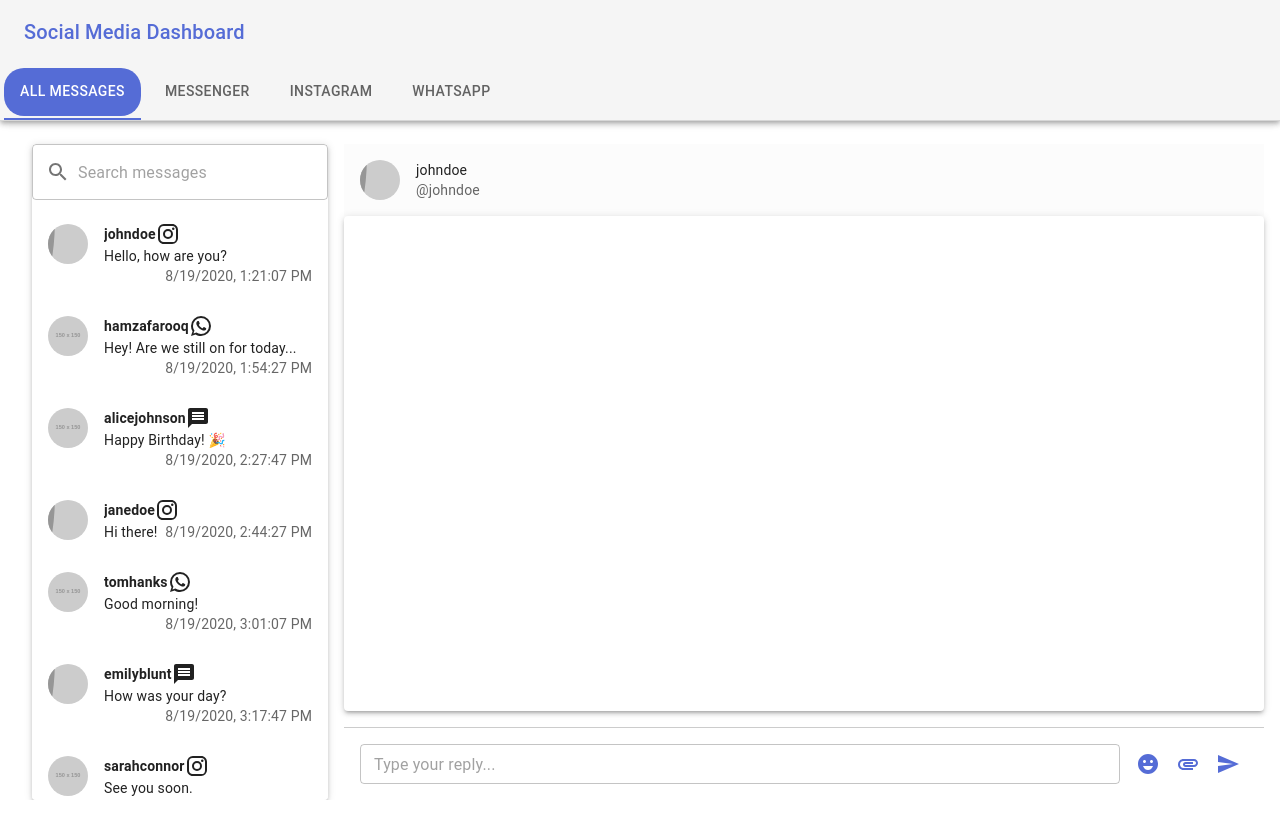
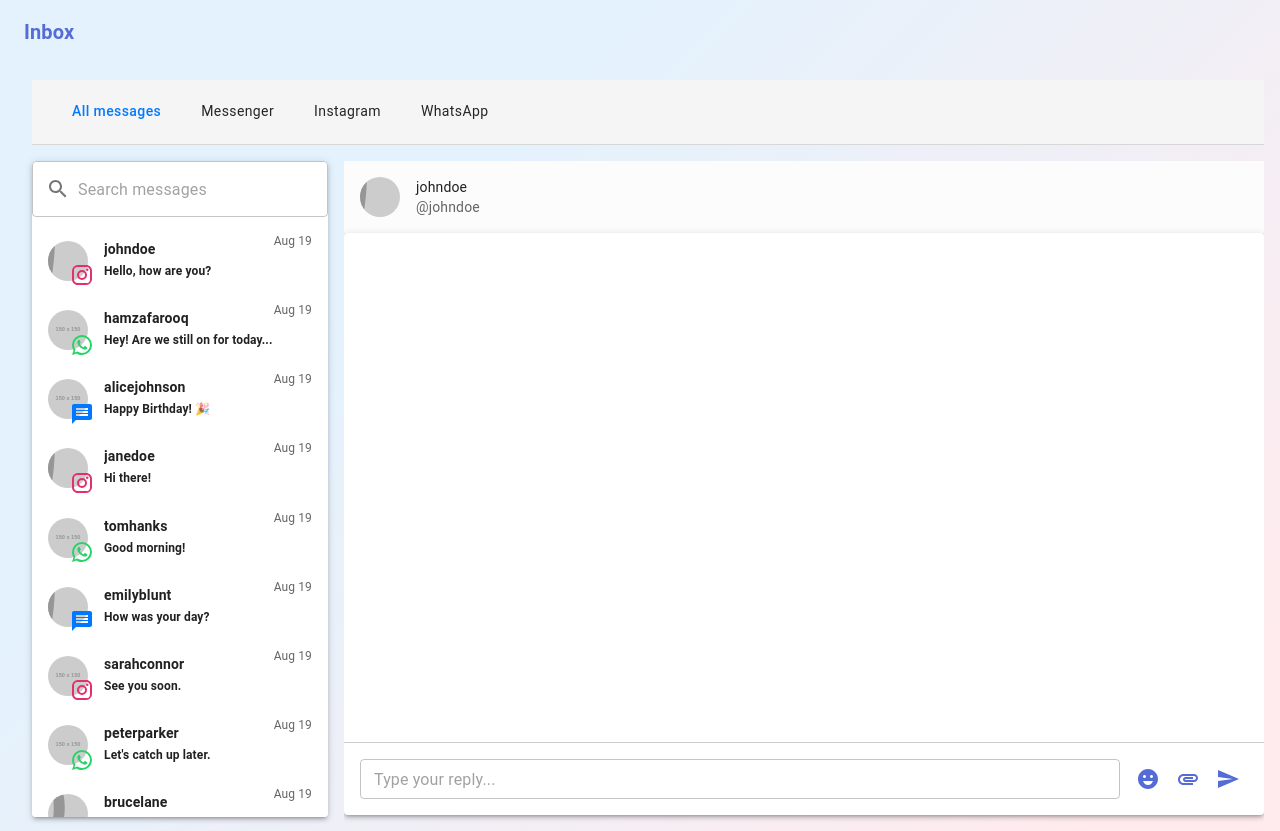
Before and after one commit to hamzafarooq009/chat-ui-influencer360, a React (Create React App) app in the folder client/: page / in a window 1280 px wide. Before the commit the page ends 800 px from the top, so only its background shows below. Built offline with nearby package versions, Linux system fonts and the light colour scheme.

Commit message:
UI updates

```diff
--- a/client/src/App.tsx
+++ b/client/src/App.tsx
@@ -7,6 +7,7 @@ import {
   AppBar,
   Toolbar,
   Box,
+  Typography,
 } from "@mui/material";
 import theme from "./theme";
 
@@ -122,16 +123,29 @@ const App: React.FC = () => {
     );
   };
 
-
   return (
     <ThemeProvider theme={theme}>
       <CssBaseline />
-      <Box>
-        <AppBar position="fixed">
-          <Navigation onChangeTab={handleSelectTab} />
+      <Box
+        sx={{
+          background: 'linear-gradient(135deg, #e3f2fd 30%, #ffebee 90%)',
+          minHeight: '100vh',
+          display: 'flex',
+          flexDirection: 'column',
+        }}
+      >
+        <AppBar position="fixed" sx={{ zIndex: theme.zIndex.drawer + 1, backgroundColor: 'transparent', boxShadow: 'none' }}>
+          <Toolbar>
+            <Typography variant="h6" component="div" sx={{ flexGrow: 1, color: 'primary.main', fontWeight: 'bold' }}>
+              Inbox
+            </Typography>
+          </Toolbar>
         </AppBar>
-        <Toolbar />
-        <Grid container spacing={2} sx={{ pt: 8, px: 2, maxWidth: "100%", margin: "0 auto" }}>
+
+        <Grid container spacing={2} sx={{ pt: 8, px: 2, maxWidth: "100%", margin: "0 auto", flexGrow: 1 }}>
+          <Grid item xs={12} md={12}>
+            <Navigation onChangeTab={handleSelectTab} />
+          </Grid>
           <Grid item xs={12} md={3}>
             <Paper elevation={3} sx={{ maxHeight: "calc(100vh - 140px)", overflowY: "auto" }}>
               <SearchBar onSearch={setSearchQuery} />
@@ -143,13 +157,13 @@ const App: React.FC = () => {
               />
             </Paper>
           </Grid>
-          <Grid item xs={12} md={isProfilePreviewOpen ? 6 : 9}>
+          <Grid item xs={10} md={isProfilePreviewOpen ? 6 : 9}>
             <ConversationPanet
               conversation={conversation}
               onSendMessage={handleSendMessage}
               selectedUser={selectedUser || users[0]}
               onHeaderClick={toggleProfilePreview}
-              onAddReaction={handleAddReaction} // Pass the handler
+              onAddReaction={handleAddReaction}
             />
           </Grid>
           {isProfilePreviewOpen && selectedUser && (
--- a/client/src/Components/ConversationPanet.tsx
+++ b/client/src/Components/ConversationPanet.tsx
@@ -14,7 +14,7 @@ import {
   Tooltip,
 } from "@mui/material";
 import EmojiEmotionsIcon from "@mui/icons-material/EmojiEmotions";
-import AttachFileIcon from '@mui/icons-material/AttachFile';
+import AttachFileIcon from "@mui/icons-material/AttachFile";
 import Picker, { EmojiClickData } from "emoji-picker-react";
 
 // Import interfaces
@@ -101,7 +101,8 @@ const ConversationPanet: React.FC<ConversationPanetProps> = ({
       sx={{
         display: "flex",
         flexDirection: "column",
-        height: "calc(90vh - 64px)",
+        height: "calc(100vh - 130px)",
+        overflowY: "auto", // Ensure scrolling for the conversation pane
       }}
     >
       {selectedUser && (
@@ -126,9 +127,12 @@ const ConversationPanet: React.FC<ConversationPanetProps> = ({
           overflowY: "auto",
           mb: 2,
           backgroundColor: "#FFFFFF",
+          display: "flex",
+          flexDirection: "column",
+          justifyContent: "flex-end",
         }}
       >
-        <List sx={{ paddingBottom: "60px" }}>
+        <List sx={{ flexGrow: 1, paddingBottom: "60px", overflowY: "auto" }}>
           {conversation.map((msg, index) => (
             <ListItem key={index} alignItems="flex-start" sx={{ position: "relative" }}>
               {msg.from !== "You" && (
@@ -201,9 +205,9 @@ const ConversationPanet: React.FC<ConversationPanetProps> = ({
               />
             </ListItem>
           ))}
-
           <div ref={messagesEndRef} />
         </List>
+        <MessageBox onSendMessage={onSendMessage} /> {/* Fixed MessageBox at the bottom */}
       </Paper>
 
       {showEmojiPicker && (
@@ -226,8 +230,6 @@ const ConversationPanet: React.FC<ConversationPanetProps> = ({
           <Picker onEmojiClick={handleEmojiClick} />
         </Box>
       )}
-
-      <MessageBox onSendMessage={onSendMessage} />
     </Box>
   );
 };
--- a/client/src/Components/MessageListt.tsx
+++ b/client/src/Components/MessageListt.tsx
@@ -1,5 +1,5 @@
 import React, { useState, useEffect } from 'react';
-import List from '@mui/material/List';
+import { List, Badge } from '@mui/material';
 import ListItem from '@mui/material/ListItem';
 import ListItemAvatar from '@mui/material/ListItemAvatar';
 import Avatar from '@mui/material/Avatar';
@@ -11,6 +11,7 @@ import WhatsAppIcon from '@mui/icons-material/WhatsApp';
 import { User, Platform } from '../interfaces'; // Ensure correct path
 import CircularProgress from '@mui/material/CircularProgress';
 import Box from '@mui/material/Box';
+import { styled } from '@mui/material/styles';
 
 interface MessageListProps {
   users: User[];
@@ -18,6 +19,20 @@ interface MessageListProps {
   selectedUser: string;
   selectedTab: Platform | 'All';
 }
+
+const StyledAvatar = styled(Avatar)({
+  position: 'relative',
+});
+
+const IconOverlay = styled('div')({
+  position: 'absolute',
+  bottom: 0,
+  right: 0,
+  borderRadius: '50%',
+  backgroundColor: 'white',
+  padding: '2px',
+  transform: 'translate(20%, 20%)',
+});
 
 const MessageListt: React.FC<MessageListProps> = ({
   users,
@@ -60,11 +75,11 @@ const MessageListt: React.FC<MessageListProps> = ({
   const getPlatformIcon = (platform: Platform) => {
     switch (platform) {
       case Platform.INSTAGRAM:
-        return <InstagramIcon />;
+        return <InstagramIcon style={{ color: '#E1306C' }} />;
       case Platform.MESSENGER:
-        return <MessageIcon />;
+        return <MessageIcon style={{ color: '#0078FF' }} />;
       case Platform.WHATSAPP:
-        return <WhatsAppIcon />;
+        return <WhatsAppIcon style={{ color: '#25D366' }} />;
       default:
         return null;
     }
@@ -77,10 +92,11 @@ const MessageListt: React.FC<MessageListProps> = ({
     return message;
   };
 
-
-  useEffect(() => {
-    console.log('paginatedUsers Users:', paginatedUsers);
-  }, [paginatedUsers]);
+  const formatDate = (dateString: string) => {
+    const date = new Date(dateString);
+    const options = { month: 'short', day: 'numeric' } as const;
+    return date.toLocaleDateString('en-US', options);
+  };
 
   return (
     <Box
@@ -98,9 +114,21 @@ const MessageListt: React.FC<MessageListProps> = ({
             button
             selected={selectedUser === user.username}
             onClick={() => onSelectUser(user.username)}
+            sx={{
+              bgcolor: selectedUser === user.username ? '#f1f3f4' : 'transparent',
+              '&:hover': {
+                bgcolor: '#f1f3f4',
+              },
+            }}
           >
             <ListItemAvatar>
-              <Avatar alt={user.username} src={user.profile_picture} />
+              <Badge
+                overlap="circular"
+                anchorOrigin={{ vertical: 'bottom', horizontal: 'right' }}
+                badgeContent={getPlatformIcon(user.platform)}
+              >
+                <Avatar alt={user.username} src={user.profile_picture} />
+              </Badge>
             </ListItemAvatar>
             <ListItemText
               primary={
@@ -108,14 +136,16 @@ const MessageListt: React.FC<MessageListProps> = ({
                   <Typography
                     sx={{ display: 'inline' }}
                     component="span"
-                    variant="body2"
+                    variant="body1"
                     color="text.primary"
                     noWrap
-                    style={{ fontWeight: 'bold' }}
+                    style={{
+                      fontWeight: selectedUser === user.username ? 'normal' : 'bold',
+                      fontSize: '14px',
+                    }}
                   >
                     {user.username}
                   </Typography>
-                  {getPlatformIcon(user.platform)}
                 </Box>
               }
               secondary={
@@ -125,20 +155,25 @@ const MessageListt: React.FC<MessageListProps> = ({
                     component="span"
                     variant="body2"
                     color="text.primary"
+                    style={{
+                      fontWeight: selectedUser === user.username ? 'normal' : 'bold',
+                      fontSize: '12px',
+                    }}
                   >
                     {truncateMessage(user.lastMessage || 'No recent messages', 30)}
-                  </Typography>
-                  <Typography
-                    sx={{ display: 'inline', float: 'right' }}
-                    component="span"
-                    variant="body2"
-                    color="text.secondary"
-                  >
-                    {user.lastMessageDate}
                   </Typography>
                 </>
               }
             />
+            <Typography
+              sx={{ display: 'inline', float: 'right', marginLeft: 'auto' }}
+              component="span"
+              variant="body2"
+              color="text.secondary"
+              style={{ fontSize: '12px' }}
+            >
+              {formatDate(user.lastMessageDate || '')}
+            </Typography>
           </ListItem>
         ))}
         {loading && (
--- a/client/src/Components/Navigation.js
+++ b/client/src/Components/Navigation.js
@@ -1,23 +1,44 @@
-import React, {useState} from 'react';
+import React, { useState } from 'react';
 import AppBar from '@mui/material/AppBar';
 import Tabs from '@mui/material/Tabs';
 import Tab from '@mui/material/Tab';
 import Toolbar from '@mui/material/Toolbar';
 import Typography from '@mui/material/Typography';
+import Box from '@mui/material/Box';
 import { styled } from '@mui/material/styles';
-import Box from '@mui/material/Box';
 
-const StyledTab = styled(Tab)(({ theme }) => ({
-    borderRadius: '20px',
-    margin: theme.spacing(0.5),
+const StyledTabs = styled(Tabs)({
+  '& .MuiTabs-indicator': {
+    display: 'flex',
+    justifyContent: 'center',
+    backgroundColor: 'transparent',
+    '& > span': {
+      maxWidth: 40,
+      width: '100%',
+      backgroundColor: '#007bff',
+    },
+  },
+});
+
+const StyledTab = styled((props) => <Tab disableRipple {...props} />)(({ theme }) => ({
+  textTransform: 'none',
+  minWidth: 0,
+  [theme.breakpoints.up('sm')]: {
+    minWidth: 0,
+  },
+  fontWeight: theme.typography.fontWeightRegular,
+  marginRight: theme.spacing(1),
+  color: 'rgba(0, 0, 0, 0.85)',
+  '&:hover': {
+    color: '#40a9ff',
+    opacity: 1,
+  },
   '&.Mui-selected': {
-      backgroundColor: theme.palette.primary.main,
-      color: theme.palette.common.white,
+    color: '#007bff',
+    fontWeight: theme.typography.fontWeightMedium,
   },
-    '&:hover': {
-      backgroundColor: theme.palette.primary.light,
-      color: theme.palette.common.white,
-      opacity: 1,
+  '&.Mui-focusVisible': {
+    backgroundColor: 'rgba(100, 95, 228, 0.32)',
   },
 }));
 
@@ -32,26 +53,22 @@ const Navigation = ({ onChangeTab }) => {
   return (
     <AppBar position="static" color="default" elevation={0} sx={{ borderBottom: 1, borderColor: 'divider', width: '100%' }}>
       <Toolbar>
-        <Typography variant="h6" component="div" sx={{ flexGrow: 1, color: 'primary.main' }}>
-          Social Media Dashboard
-        </Typography>
-      </Toolbar>
-      <Box sx={{ flexGrow: 1 }}>
-        <Tabs
+
+        <Box >
+          <StyledTabs
             value={value}
             onChange={handleChange}
             variant="scrollable"
             scrollButtons="auto"
             aria-label="navigation tabs"
-          textColor="primary"
-          indicatorColor="primary"
           >
             <StyledTab label="All messages" />
             <StyledTab label="Messenger" />
             <StyledTab label="Instagram" />
             <StyledTab label="WhatsApp" />
-        </Tabs>
+          </StyledTabs>
         </Box>
+      </Toolbar>
     </AppBar>
   );
 };
```
Also changed, not shown: client/src/Components/MessageBox.tsx (+9 -25 lines). Lines whose indentation alone changed are shown as unchanged.
